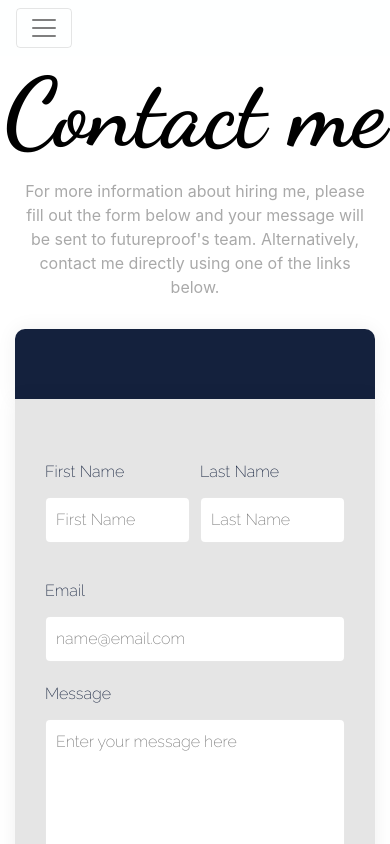
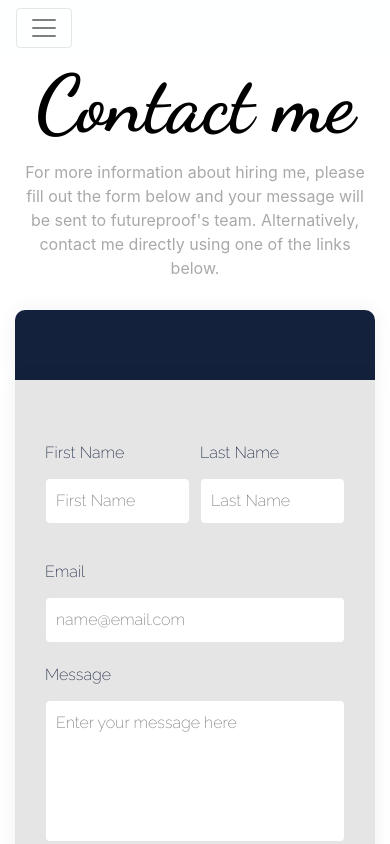
Before and after one commit to AKP-13/reactPortfolio, a React app: page /contact in a window 390 px wide. Shown: the top 844 px of the page. Built offline with nearby package versions, Linux system fonts and the light colour scheme.

Commit message:
Reduce title size on small devices

```diff
--- a/src/styles/contact.css
+++ b/src/styles/contact.css
@@ -81,3 +81,15 @@ h4 span {
         font-size: 3rem;
     }
 }
+
+@media (max-width: 400px) {
+    #contact-title {
+        font-size: 5rem;
+    }
+}
+
+@media (max-width: 320px) {
+    #contact-title {
+        font-size: 4rem;
+    }
+}
```
